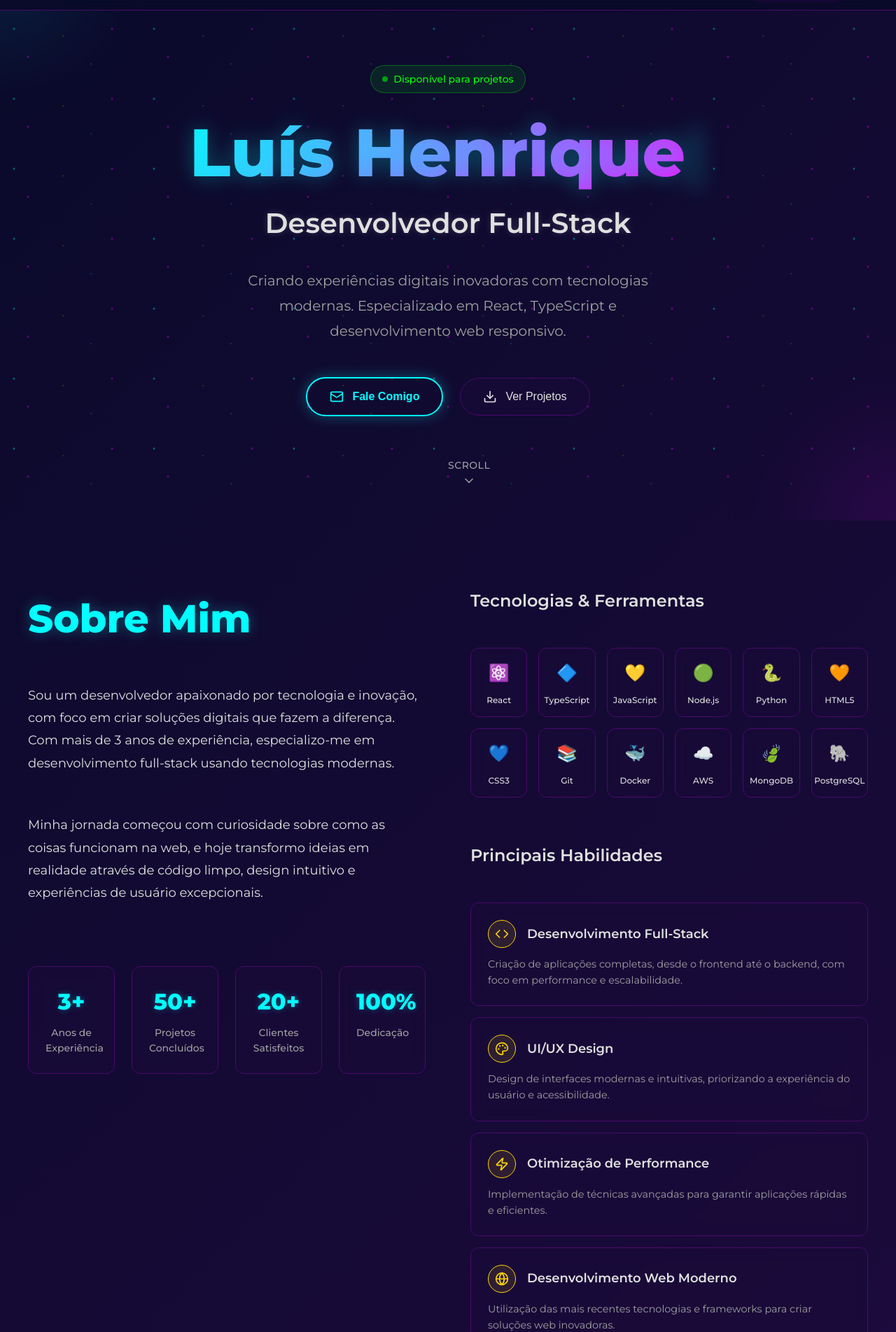
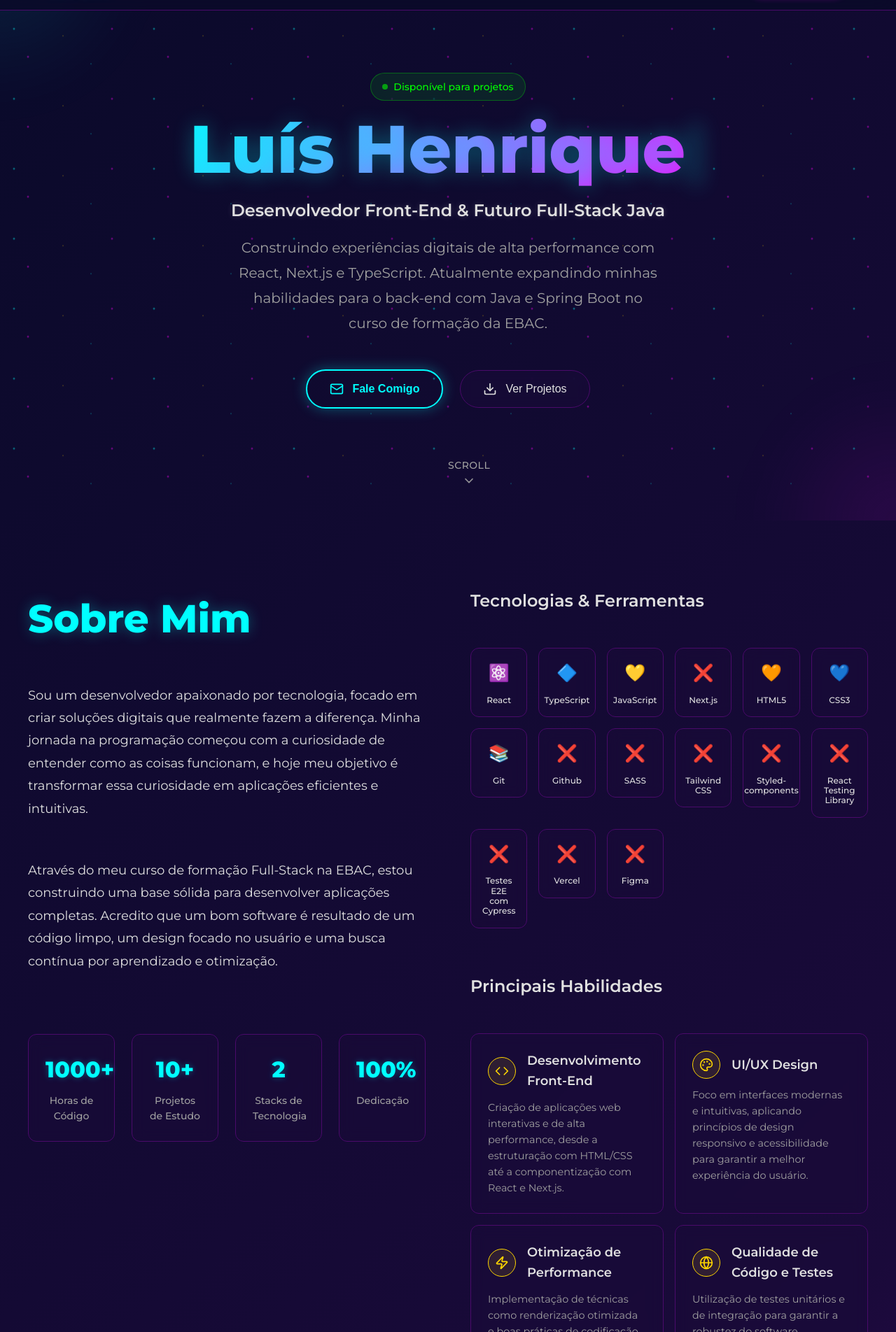
Before and after one commit to lh5818181/Cyberfolio, a React (Vite) app: page / in a window 1280 px wide. Shown: the part 56-1960 px from the top of the page at 70% size. Built offline with nearby package versions, Linux system fonts and the light colour scheme.

Commit message:
Atualizando conteudo do hero e about

```diff
--- a/src/components/About/index.tsx
+++ b/src/components/About/index.tsx
@@ -1,5 +1,4 @@
 import React from 'react';
-import { motion } from 'framer-motion';
 import { Code, Palette, Zap, Globe } from 'lucide-react';
 import {
   AboutContainer,
@@ -72,9 +71,9 @@ const About: React.FC<AboutProps> = ({ className }) => {
    * Estatísticas do desenvolvedor
    */
   const stats: Stat[] = [
-    { number: '3+', label: 'Anos de Experiência' },
-    { number: '50+', label: 'Projetos Concluídos' },
-    { number: '20+', label: 'Clientes Satisfeitos' },
+    { number: '1000+', label: 'Horas de Código' },
+    { number: '10+', label: 'Projetos de Estudo' },
+    { number: '2', label: 'Stacks de Tecnologia' },
     { number: '100%', label: 'Dedicação' },
   ];
 
@@ -85,15 +84,18 @@ const About: React.FC<AboutProps> = ({ className }) => {
     { name: 'React', icon: '⚛️' },
     { name: 'TypeScript', icon: '🔷' },
     { name: 'JavaScript', icon: '💛' },
-    { name: 'Node.js', icon: '🟢' },
-    { name: 'Python', icon: '🐍' },
+    { name: 'Next.js', icon: '❌' },
     { name: 'HTML5', icon: '🧡' },
     { name: 'CSS3', icon: '💙' },
     { name: 'Git', icon: '📚' },
-    { name: 'Docker', icon: '🐳' },
-    { name: 'AWS', icon: '☁️' },
-    { name: 'MongoDB', icon: '🍃' },
-    { name: 'PostgreSQL', icon: '🐘' },
+    { name: 'Github', icon: '❌' },
+    { name: 'SASS', icon: '❌' },
+    { name: 'Tailwind CSS', icon: '❌' },
+    { name: 'Styled-components', icon: '❌' },
+    { name: 'React Testing Library', icon: '❌' },
+    { name: 'Testes E2E com Cypress', icon: '❌' },
+    { name: 'Vercel', icon: '❌' },
+    { name: 'Figma', icon: '❌' },
   ];
 
   /**
@@ -102,27 +104,27 @@ const About: React.FC<AboutProps> = ({ className }) => {
   const skills: Skill[] = [
     {
       icon: Code,
-      title: 'Desenvolvimento Full-Stack',
+      title: 'Desenvolvimento Front-End',
       description:
-        'Criação de aplicações completas, desde o frontend até o backend, com foco em performance e escalabilidade.',
+        'Criação de aplicações web interativas e de alta performance, desde a estruturação com HTML/CSS até a componentização com React e Next.js.',
     },
     {
       icon: Palette,
       title: 'UI/UX Design',
       description:
-        'Design de interfaces modernas e intuitivas, priorizando a experiência do usuário e acessibilidade.',
+        'Foco em interfaces modernas e intuitivas, aplicando princípios de design responsivo e acessibilidade para garantir a melhor experiência do usuário.',
     },
     {
       icon: Zap,
       title: 'Otimização de Performance',
       description:
-        'Implementação de técnicas avançadas para garantir aplicações rápidas e eficientes.',
+        'Implementação de técnicas como renderização otimizada e boas práticas de codificação para garantir aplicações rápidas e eficientes.',
     },
     {
       icon: Globe,
-      title: 'Desenvolvimento Web Moderno',
+      title: 'Qualidade de Código e Testes',
       description:
-        'Utilização das mais recentes tecnologias e frameworks para criar soluções web inovadoras.',
+        'Utilização de testes unitários e de integração para garantir a robustez do software, mantendo um código limpo, legível e de fácil manutenção.',
     },
   ];
 
@@ -217,16 +219,16 @@ const About: React.FC<AboutProps> = ({ className }) => {
           <SectionTitle variants={itemVariants}>Sobre Mim</SectionTitle>
 
           <Description variants={itemVariants}>
-            Sou um desenvolvedor apaixonado por tecnologia e inovação, com foco
-            em criar soluções digitais que fazem a diferença. Com mais de 3 anos
-            de experiência, especializo-me em desenvolvimento full-stack usando
-            tecnologias modernas.
+            Sou um desenvolvedor apaixonado por tecnologia, focado em criar soluções digitais que realmente fazem a diferença.
+            Minha jornada na programação começou com a curiosidade de entender como as coisas funcionam,
+            e hoje meu objetivo é transformar essa curiosidade em aplicações eficientes e intuitivas.
           </Description>
 
           <Description variants={itemVariants}>
-            Minha jornada começou com curiosidade sobre como as coisas funcionam
-            na web, e hoje transformo ideias em realidade através de código
-            limpo, design intuitivo e experiências de usuário excepcionais.
+          Através do meu curso de formação Full-Stack na EBAC, estou construindo uma base sólida para
+          desenvolver aplicações completas.
+          Acredito que um bom software é resultado de um código limpo, um design focado no usuário e uma busca contínua por
+          aprendizado e otimização.
           </Description>
 
           {/* Estatísticas */}
--- a/src/components/About/styles.ts
+++ b/src/components/About/styles.ts
@@ -222,8 +222,8 @@ export const TechName = styled.div`
  * - Espaçamento entre cards
  */
 export const SkillCards = styled.div`
-  display: flex;
-  flex-direction: column;
+  display: grid;
+  grid-template-columns: 1fr 1fr;
   gap: 1rem;
 `;
 
--- a/src/components/Hero/index.tsx
+++ b/src/components/Hero/index.tsx
@@ -145,12 +145,12 @@ const Hero: React.FC<HeroProps> = ({ className }) => {
           </MainTitle>
 
           {/* Subtítulo */}
-          <Subtitle variants={itemVariants}>Desenvolvedor Full-Stack</Subtitle>
+          <Subtitle variants={itemVariants}>Desenvolvedor Front-End & Futuro Full-Stack Java</Subtitle>
 
           {/* Descrição */}
           <Description variants={itemVariants}>
-            Criando experiências digitais inovadoras com tecnologias modernas.
-            Especializado em React, TypeScript e desenvolvimento web responsivo.
+          Construindo experiências digitais de alta performance com React, Next.js e TypeScript.
+          Atualmente expandindo minhas habilidades para o back-end com Java e Spring Boot no curso de formação da EBAC.
           </Description>
 
           {/* Botões de ação */}
--- a/src/components/Hero/styles.ts
+++ b/src/components/Hero/styles.ts
@@ -46,7 +46,7 @@ export const StatusBadge = styled(motion.div)`
   border-radius: 25px;
   font-size: 0.875rem;
   font-weight: 500;
-  margin-bottom: 2rem;
+  margin-bottom: 1rem;
   backdrop-filter: blur(10px);
 `;
 
@@ -101,10 +101,10 @@ export const MainTitle = styled(motion.h1)`
  * - Espaçamento inferior
  */
 export const Subtitle = styled(motion.h2)`
-  font-size: clamp(1.5rem, 4vw, 2.5rem);
+  font-size: 1.5rem;
   font-weight: 600;
   color: var(--cosmic-light-gray);
-  margin-bottom: 2rem;
+  margin-bottom: 1rem;
   text-shadow: 0 0 10px rgba(224, 224, 224, 0.2);
 `;
 
```
